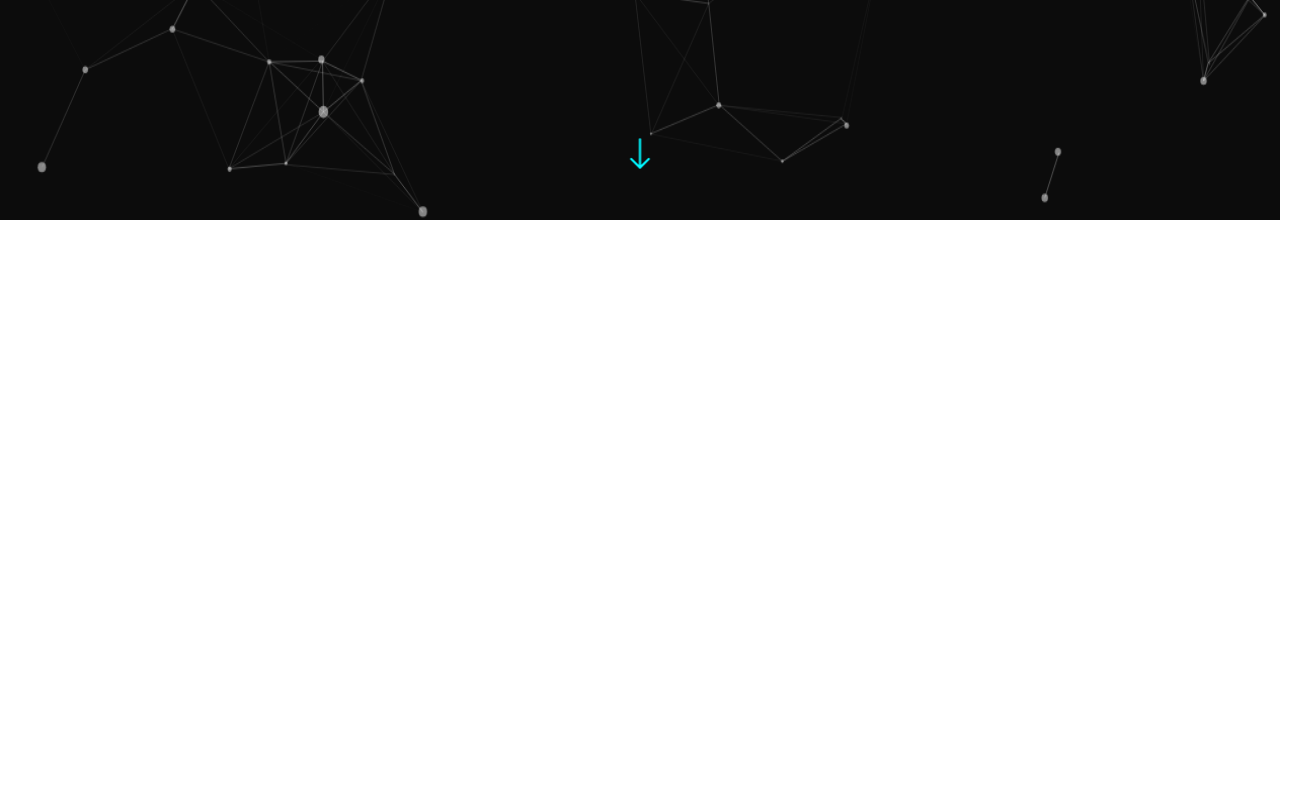
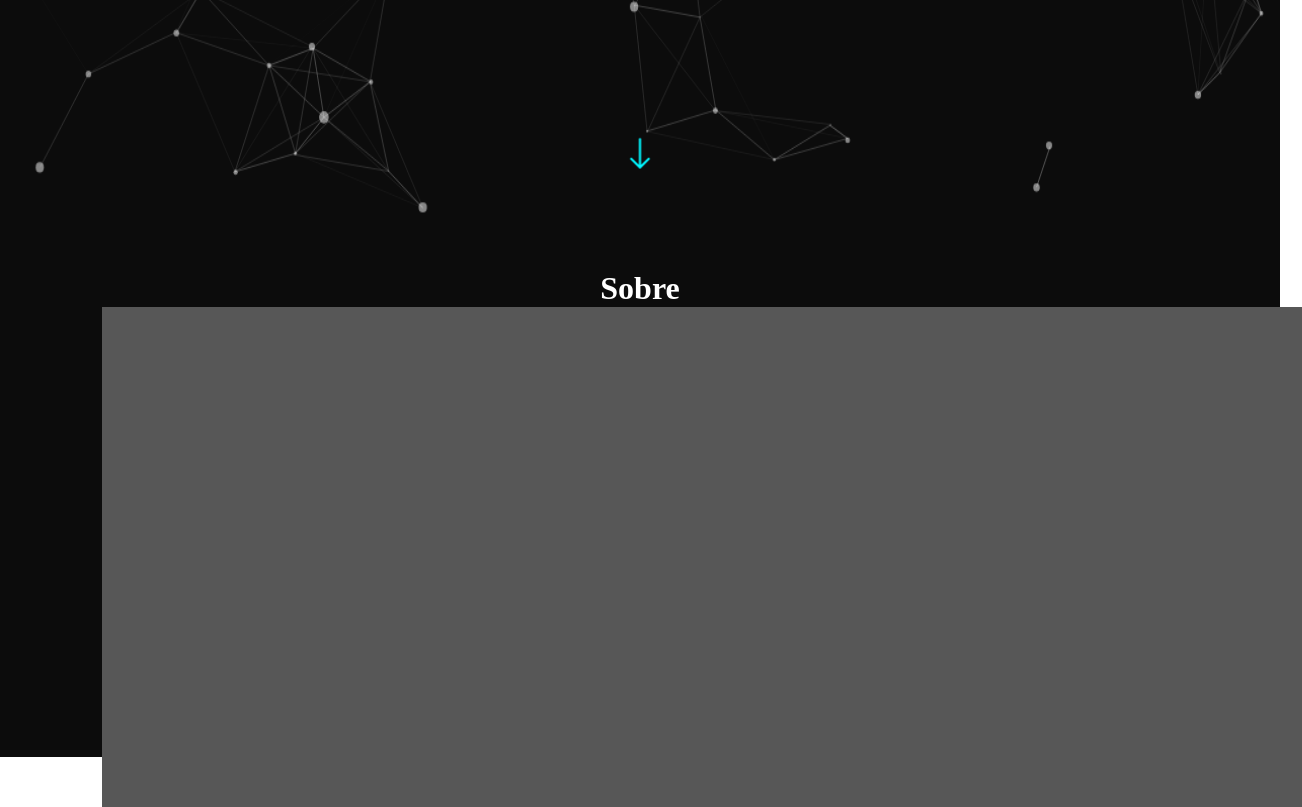
Before and after one commit to Tiagonuness/website, a React (Vite) app: page / in a window 1280 px wide. Shown: the part 580-1387 px from the top of the page, 1302 px wide, since content can reach past the window. Before the commit the page ends 804 px from the top, so only its background shows below. Built offline with nearby package versions, Linux system fonts and the light colour scheme.

Commit message:
sobre 20%

```diff
--- a/index.html
+++ b/index.html
@@ -15,7 +15,6 @@
   <body>
 
 
-    <div id="root"></div>
     <script type="module" src="/src/main.jsx"></script>
 
     <div id="particles-js">
@@ -23,6 +22,7 @@
       <script src="./src/particles/app.js"></script>
     </div>
 
+    <div id="root"></div>
     </div>
   </body>
 </html>
--- a/src/App.jsx
+++ b/src/App.jsx
@@ -2,6 +2,7 @@ import React from 'react';
 import Home from './pages/home/home';
 import NavBar from './header/navbar';
 import Socializar from './components/socializar/socializar';
+import Sobre from './pages/sobre/sobre';
 import './index.css';
 
 function App() {
@@ -10,6 +11,7 @@ function App() {
       <NavBar/>
       <Socializar/>
       <Home />
+      <Sobre />
     </div>
   );
 }
--- a/src/header/navbar.css
+++ b/src/header/navbar.css
@@ -4,6 +4,7 @@
 }
 
 .titulo {
+    top: 0.5px;
     font-size: 1.5em;
     left: 10px;
     margin: .5rem;
--- a/src/header/navbar.jsx
+++ b/src/header/navbar.jsx
@@ -30,8 +30,9 @@ function NavBar() {
                 {menuOpen && (
                     <ul className="sidebar">
                         <BsXLg onClick={closeMenu} className={`close-icon`}/>
-                        <li><a href="/">Home</a></li>
-                        <li><a href="/about">Sobre</a></li>
+                        <li><a href="/#home">Home</a></li>
+                        <li><a href="/#sobre">Sobre</a></li>
+                        <li><a href="/skills">Habilidades</a></li>
                         <li><a href="/portfolio">Projetos</a></li>
                         <li><a href="/contact">Contato</a></li>
                     </ul>
--- a/src/pages/Home/Home.css
+++ b/src/pages/Home/Home.css
@@ -30,13 +30,19 @@
 }
 
 .scroll-down-icon {
+    color: rgb(0, 247, 255);
     position: fixed;
-    color: rgb(0, 247, 255);
     font-size: 35px;
     bottom: 50px;
     left: 50%;
     transform: translateX(-50%);
     animation: bounce 0.5s infinite alternate;
+}
+
+.seta {
+    text-decoration: none;
+    list-style: none;
+    color: rgb(0, 247, 255);
 }
 
 @keyframes bounce {
--- a/src/pages/Home/Home.jsx
+++ b/src/pages/Home/Home.jsx
@@ -6,7 +6,7 @@ import './home.css'
 
 function Home () {
     return (
-        <div id="introText" className="introText">
+        <div id="home" className="introText">
             <h1 className="apresentação">{introText.title} <span className="meuNome">{introText.nome}</span></h1>
             <h2 className="animados">
                 <Typewriter
@@ -18,7 +18,7 @@ function Home () {
                 />
             </h2>
             <div className="scroll-down-icon">
-                <BsArrowDown />
+                <a className="seta" href="#sobre"><BsArrowDown className="teste"/></a>
             </div>
         </div>
     )
--- /dev/null
+++ b/src/pages/sobre/sobre.css
@@ -0,0 +1,20 @@
+#sobre {
+    width: 100%;
+    background-color: var(--bg-color);
+}
+
+.titulo-sobre {
+    position: relative;
+    top: 50px;
+    text-align: center;
+    color: white;
+}
+
+.retangulo {
+    position: relative;
+    top: 50px;
+    left: 8%;
+    width: 1200px;
+    height: 500px;
+    background-color: rgb(87, 87, 87);
+}
--- /dev/null
+++ b/src/pages/sobre/sobre.jsx
@@ -0,0 +1,13 @@
+import React from "react";
+import './sobre.css';
+
+function Sobre() {
+    return (
+        <div id="sobre">
+            <h1 className="titulo-sobre">Sobre</h1>
+            <div className="retangulo"></div>
+        </div>
+    )
+}
+
+export default Sobre;
```
